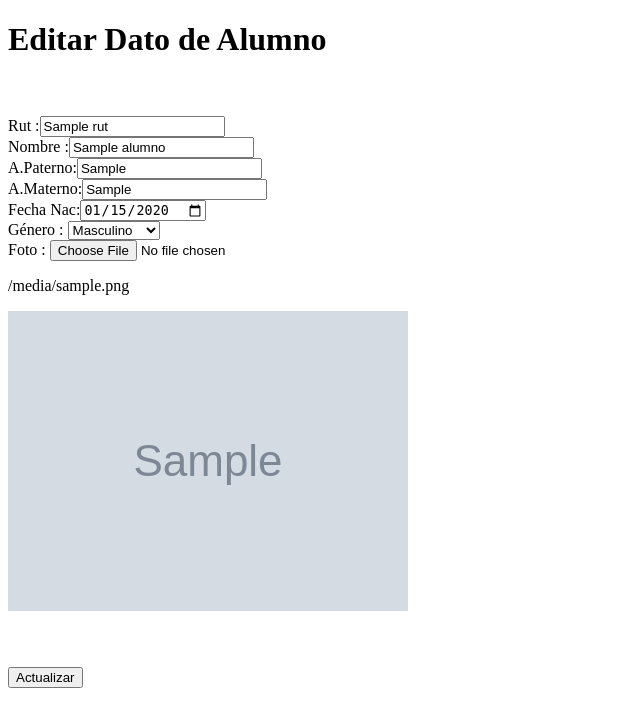
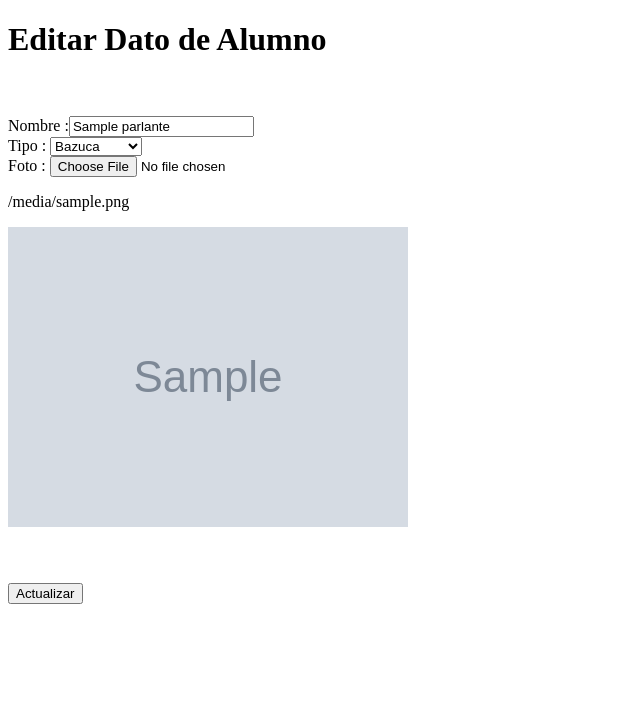
Before and after one commit to DarkKing2001/Parlantes, a Django app: template prueba/parlantes/templates/parlantes/crud/formulario_editar.html in a window 1280 px wide. Shown: the top 727 px of the page, without its empty margins (0-640 px from the left). Run offline with Django 3.2, Linux system fonts and the light colour scheme; the template is opened without the code that fills it: most values are stand-ins (such as "Sample title", 1, 10 or a date in 2020); grey boxes marked "Sample" are stand-in pictures.

Commit message:
Se modifico el las opciones

```diff
--- a/prueba/parlantes/templates/parlantes/crud/formulario_editar.html
+++ b/prueba/parlantes/templates/parlantes/crud/formulario_editar.html
@@ -10,24 +10,39 @@
     <br><br>
     <form action="actualizar_alumno" method="POST" enctype="multipart/form-data">
         {% csrf_token %}
-        <input type="hidden" name="id_alumno" value="{{alumno.id_alumno}}">
-        <label>Rut      :</label><input type="text" name="rut" value="{{alumno.rut}}"><br>
-        <label>Nombre   :</label><input type="text" name="nombre" value="{{alumno.nombre}}"><br>
-        <label>A.Paterno:</label><input type="text" name="aPaterno" value="{{alumno.apellido_paterno}}"><br>
-        <label>A.Materno:</label><input type="text" name="aMaterno" value="{{alumno.apellido_materno}}"><br>
-        <label>Fecha Nac:</label><input type="date" name="fechaNac" value="{{alumno.fecha_nacimiento|date:'Y-m-d'  }}"><br>
-        <label>Género   :</label>
-         <select name="genero" value="{{alumno.genero}}">
+        <input type="hidden" name="id_parlante" value="{{parlante.id_parlante}}">
+        <label>Nombre   :</label><input type="text" name="nombre" value="{{parlante.nombre}}"><br>
+        <label>Tipo   :</label>
+         <select name="tipo" value="{{parlante.genero}}">
              <option value="Seleccionar" disabled>Seleccionar</option>
-             {% if alumno.genero == "masculino" %}
-                 <option value="masculino" selected>Masculino</option>
+             {% if parlante.tipo == "bazucas" %}
+                 <option value="bazucas" selected>Bazuca</option>
              {% else %}
-                 <option value="masculino">Masculino</option>
+                 <option value="bazucas">Bazuca</option>
              {% endif %}
-             {% if alumno.genero == "femenino" %}
-                 <option value="femenino" selected>Femenino</option>
+
+             {% if parlante.tipo == "karaoke" %}
+                 <option value="karaoke" selected>Karaoke</option>
              {% else %}
-             <option value="femenino">Femenino</option>
+                 <option value="karaoke">Karaoke</option>
+             {% endif %}
+
+             {% if parlante.tipo == "parlantes" %}
+                 <option value="parlantes" selected>Parlante</option>
+             {% else %}
+                 <option value="parlantes">Parlante</option>
+             {% endif %}
+
+             {% if parlante.tipo == "cubos" %}
+                 <option value="cubos" selected>Cubo</option>
+             {% else %}
+                 <option value="cubos">Cubo</option>
+             {% endif %}
+
+             {% if parlante.tipo == "deDJ" %}
+                 <option value="deDJ" selected>De DJ</option>
+             {% else %}
+                 <option value="deDJ">De DJ</option>
              {% endif %}
          </select>
         <br>
@@ -36,9 +51,9 @@
                  <input type="file" name="foto" id="id_foto"
 
                         >
-        {% if alumno.foto %}
-           <tr><td><p>{{alumno.foto.url }}</p></td></tr>
-          <tr><td><p><img src="{{alumno.foto.url}}"></p></td></tr>
+        {% if parlante.foto %}
+           <tr><td><p>{{parlante.foto.url }}</p></td></tr>
+          <tr><td><p><img src="{{parlante.foto.url}}"></p></td></tr>
         {% endif %}
         <br><br>
         <input type="submit" name="opcion" value="Actualizar">
```
